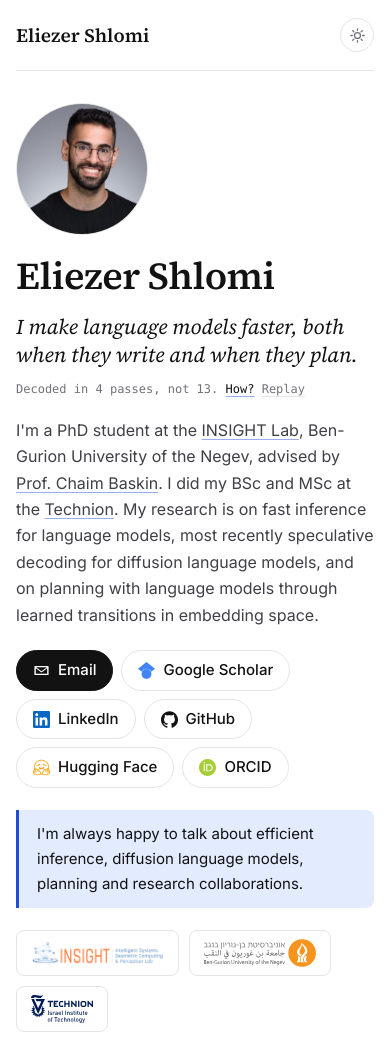
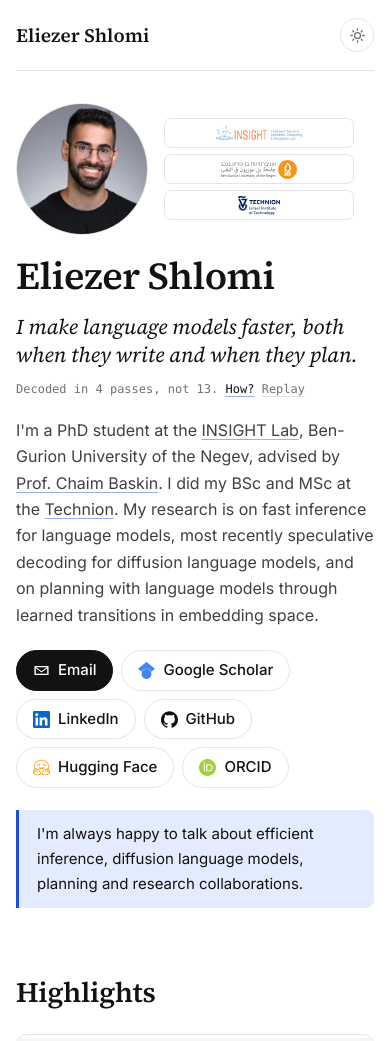
Before and after one commit to Eliezer318/Eliezer318.github.io, a plain HTML site: page index.html in a window 390 px wide. Shown: the top 1041 px of the page. Drawn offline with Linux system fonts and the light colour scheme.

Commit message:
Smaller affiliation logos under the portrait: index.html
Co-Authored-By: Claude Opus 5.5 <noreply@anthropic.com>
Claude-Session: https://claude.ai/code/session_01A4xA874DpdtJbRrEY1u1K4

```diff
--- a/index.html
+++ b/index.html
@@ -176,11 +176,13 @@ html.decoding .tagline:not(.ready) { visibility: hidden; }
 .ico-huggingface { fill: #ff9d00; }
 .contact .ico-linkedin, .contact .ico-googlescholar, .contact .ico-orcid, .contact .ico-huggingface { fill: currentColor; }
 .callout { margin: 22px 0 0; max-width: 580px; padding: 12px 18px; border-left: 3px solid var(--accent); background: var(--accent-soft); border-radius: 0 8px 8px 0; font-size: 15px; color: var(--ink); }
-.logos { display: flex; flex-wrap: wrap; gap: 10px; margin: 22px 0 0; }
-.logos a { display: inline-grid; place-items: center; height: 46px; padding: 6px 14px; background: #ffffff; border: 1px solid var(--line); border-radius: 8px; }
+/* affiliation logos: a small column under the portrait */
+.side { display: grid; gap: 16px; align-content: start; justify-items: center; }
+.logos { display: grid; gap: 6px; width: 100%; }
+.logos a { display: grid; place-items: center; height: 32px; padding: 4px 10px; background: #ffffff; border: 1px solid var(--line); border-radius: 7px; }
 .logos a:hover { border-color: var(--faint); }
-.logos img { height: 28px; width: auto; display: block; }
-.logos .is-insight img { height: 24px; }
+.logos img { height: 19px; width: auto; max-width: 100%; display: block; }
+.logos .is-insight img { height: 16px; }
 
 /* sections */
 h2 { font: 600 clamp(28px, 3.6vw, 36px)/1.2 var(--font-display); color: var(--ink); margin: 76px 0 24px; letter-spacing: -0.01em; }
@@ -276,6 +278,9 @@ footer ul { display: flex; flex-wrap: wrap; gap: 6px 18px; list-style: none; mar
   .topbar nav { display: none; }
   .hero { grid-template-columns: minmax(0, 1fr); gap: 22px; padding-top: 32px; }
   .portrait { width: 132px; height: 132px; }
+  .side { grid-template-columns: 132px minmax(0, 1fr); align-items: center; justify-items: start; }
+  .logos { max-width: 190px; }
+  .logos a { height: 30px; }
   .bio { font-size: 16px; }
   .trace { font-size: 12px; }
   h2 { margin-top: 60px; }
@@ -323,7 +328,14 @@ footer ul { display: flex; flex-wrap: wrap; gap: 6px 18px; list-style: none; mar
 
 <main id="main" class="wrap">
   <section class="hero" aria-label="About">
-    <img class="portrait" src="assets/eliezer.jpg" width="200" height="200" alt="Portrait of Eliezer Shlomi">
+    <div class="side">
+      <img class="portrait" src="assets/eliezer.jpg" width="200" height="200" alt="Portrait of Eliezer Shlomi">
+      <div class="logos" role="group" aria-label="Affiliations">
+        <a class="is-insight" href="https://insight.bgu.ac.il/" target="_blank" rel="noopener"><img src="assets/logos/insight.png" width="560" height="101" alt="INSIGHT Lab"></a>
+        <a href="https://www.bgu.ac.il/en/" target="_blank" rel="noopener"><img src="assets/logos/bgu.svg" width="200" height="50" alt="Ben-Gurion University of the Negev"></a>
+        <a href="https://www.technion.ac.il/en/" target="_blank" rel="noopener"><img src="assets/logos/technion.svg" width="449" height="202" alt="Technion – Israel Institute of Technology"></a>
+      </div>
+    </div>
     <div>
       <h1>Eliezer Shlomi</h1>
       <p class="tagline">I make language models faster, both when they write and when they plan.</p>
@@ -337,11 +349,6 @@ footer ul { display: flex; flex-wrap: wrap; gap: 6px 18px; list-style: none; mar
         <li><a href="https://orcid.org/0009-0004-6587-9594" target="_blank" rel="me noopener"><svg class="ico ico-orcid" aria-hidden="true"><use href="#i-orcid"/></svg>ORCID</a></li>
       </ul>
       <p class="callout">I'm always happy to talk about efficient inference, diffusion language models, planning and research collaborations.</p>
-      <div class="logos" role="group" aria-label="Affiliations">
-        <a class="is-insight" href="https://insight.bgu.ac.il/" target="_blank" rel="noopener"><img src="assets/logos/insight.png" width="560" height="101" alt="INSIGHT Lab"></a>
-        <a href="https://www.bgu.ac.il/en/" target="_blank" rel="noopener"><img src="assets/logos/bgu.svg" width="200" height="50" alt="Ben-Gurion University of the Negev"></a>
-        <a href="https://www.technion.ac.il/en/" target="_blank" rel="noopener"><img src="assets/logos/technion.svg" width="449" height="202" alt="Technion – Israel Institute of Technology"></a>
-      </div>
     </div>
   </section>
 
```
